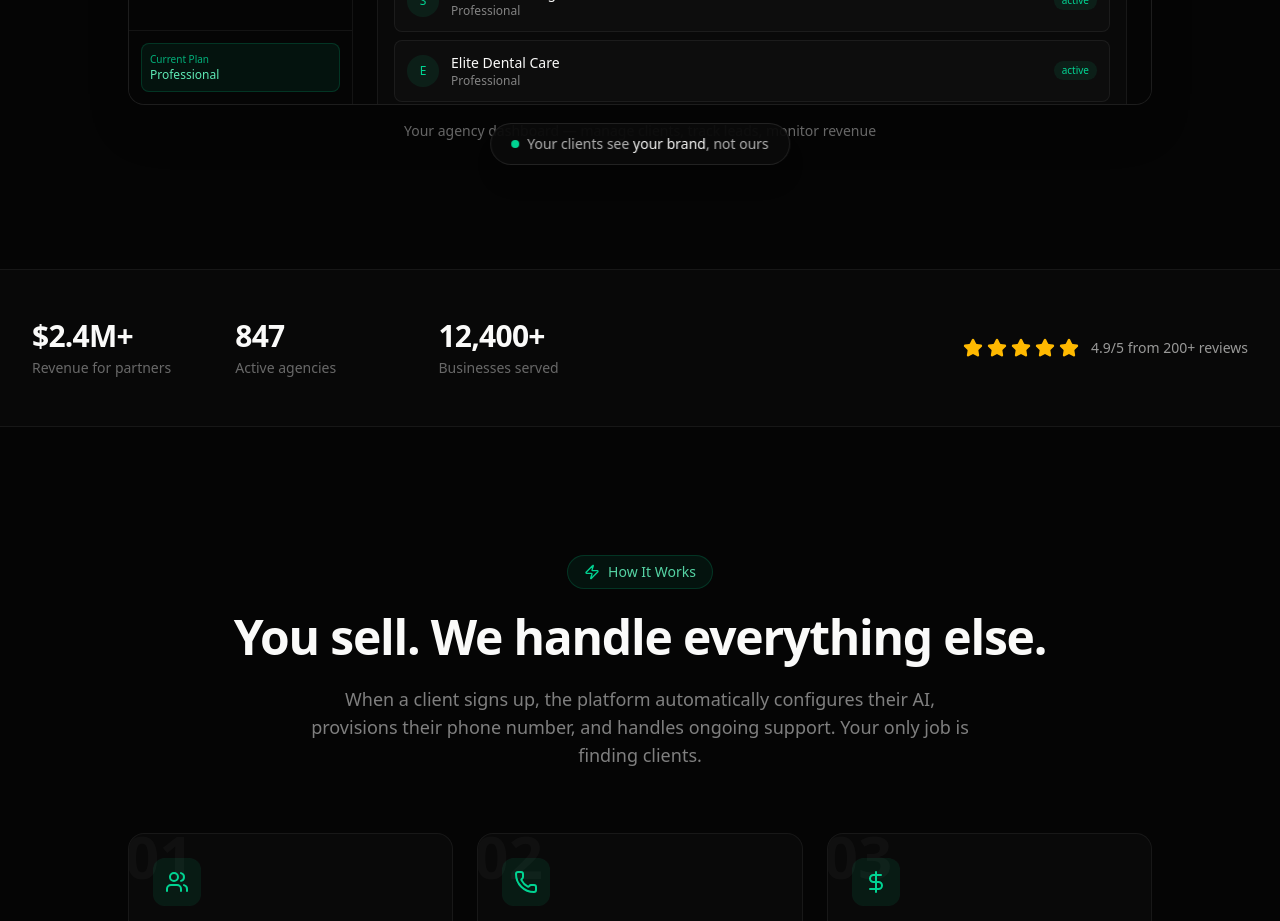
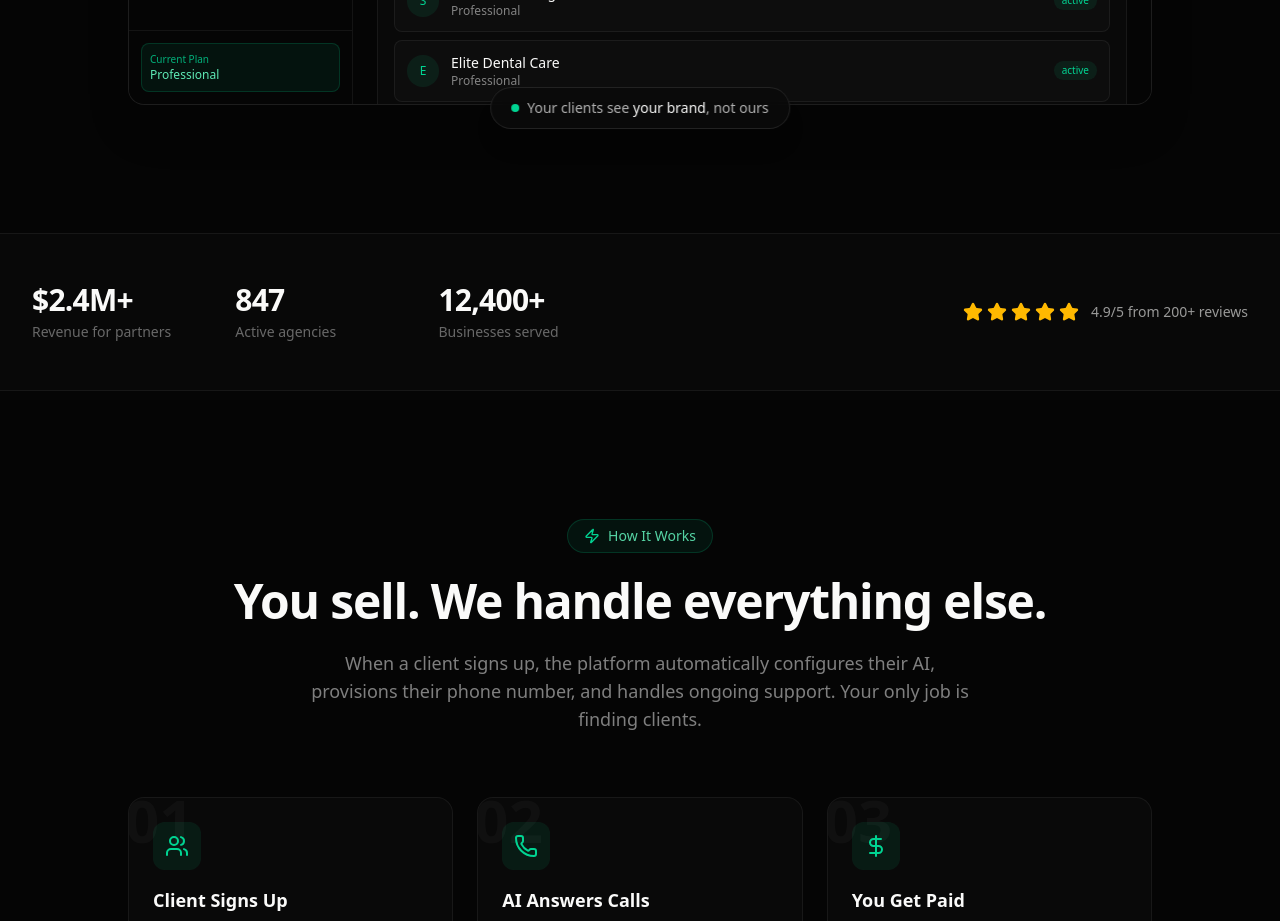
Before and after one commit to gibsonthompson/voiceai-connect, a Next.js app: page / in a window 1280 px wide. Shown: the part 1360-2281 px from the top of the page. Built offline with nearby package versions, Linux system fonts and the light colour scheme.

Commit message:
Fix overlapping text in dashboard sandbox

```diff
--- a/components/dashboard-sandbox.tsx
+++ b/components/dashboard-sandbox.tsx
@@ -547,14 +547,6 @@ export default function DashboardSandbox() {
           )}
         </div>
       </div>
-
-      {/* Caption */}
-      <p className="text-center text-sm text-[#fafaf9]/40 mt-4">
-        {view === 'agency'
-          ? 'Your agency dashboard — manage clients, track leads, monitor revenue'
-          : 'What your clients see — branded to your agency, simple & clean'
-        }
-      </p>
     </div>
   );
 }
```
